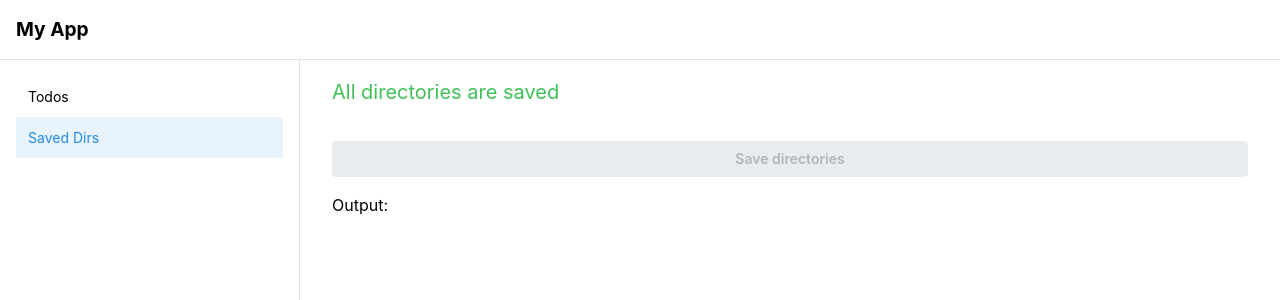
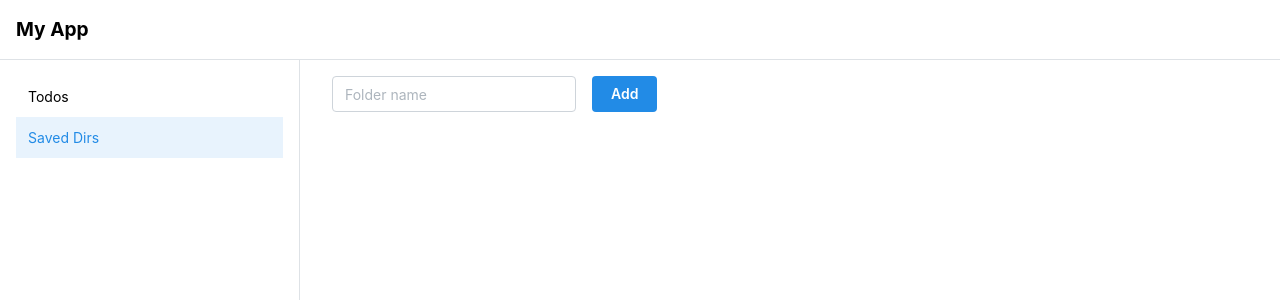
Before and after one commit to Angael/tauri-2-test, a React (Vite) app: page /saved-dirs in a window 1280 px wide. Shown: the top 300 px of the page. Built offline with nearby package versions, Linux system fonts and the light colour scheme.

Commit message:
ui changes

```diff
--- /dev/null
+++ b/src/routes/saved-folders/AddSavedFolder.tsx
@@ -0,0 +1,38 @@
+import { Button, Group, TextInput } from "@mantine/core";
+import { useState } from "react";
+
+type Props = {
+  onAddFolder: (folderName: string) => void;
+  isPending: boolean;
+};
+
+const AddSavedFolder = ({ onAddFolder, isPending }: Props) => {
+  const [folderPath, setFolderPath] = useState<string>("");
+
+  const onSubmit = (event: React.FormEvent<HTMLFormElement>) => {
+    event.preventDefault();
+    const folderName = folderPath.trim();
+    if (folderName) {
+      onAddFolder(folderName);
+      setFolderPath(""); // Clear input after adding
+    }
+  };
+
+  return (
+    <form onSubmit={onSubmit}>
+      <Group>
+        <TextInput
+          placeholder="Folder name"
+          value={folderPath}
+          disabled={isPending}
+          onChange={(event) => setFolderPath(event.currentTarget.value)}
+        />
+        <Button type="submit" loading={isPending}>
+          Add
+        </Button>
+      </Group>
+    </form>
+  );
+};
+
+export default AddSavedFolder;
--- a/src/routes/saved-folders/SavedFolders.tsx
+++ b/src/routes/saved-folders/SavedFolders.tsx
@@ -1,94 +1,88 @@
-import { Button, Text, TextInput } from "@mantine/core";
-import { useListState } from "@mantine/hooks";
-import { useQuery } from "@tanstack/react-query";
+import { Button, Group, Text } from "@mantine/core";
+import { useMutation, useQuery } from "@tanstack/react-query";
 import { invoke } from "@tauri-apps/api/core";
-import { useEffect } from "react";
 import Layout from "../../components/Layout";
+import AddSavedFolder from "./AddSavedFolder";
 
 interface SavedFolder {
   path: string;
 }
 
 const SavedDirs = () => {
-  const [savedDirsState, saveDirsHandlers] = useListState<SavedFolder>([]);
-
   const savedDirs = useQuery({
-    queryKey: ["get_saved_folders2"],
+    queryKey: ["get_saved_folders"],
     queryFn: async () => {
-      console.log(1);
       const _folders = await invoke<SavedFolder[]>("get_saved_folders");
-      console.log("2", _folders);
       return _folders;
     }
     // staleTime: Infinity
   });
 
-  console.log(savedDirs);
+  const addFolderMut = useMutation({
+    mutationKey: ["save_folders"],
+    mutationFn: async (path: string) => {
+      if (!savedDirs.data) {
+        return;
+      }
 
-  const isSaved = savedDirsState.every((dir) =>
-    savedDirs.data?.some((savedDir) => savedDir.path === dir.path)
-  );
+      const newFolder = { path };
 
-  useEffect(() => {
-    if (savedDirs.status === "success" && savedDirs.data) {
-      saveDirsHandlers.setState(savedDirs.data);
+      await invoke("save_folders", {
+        savedFolders: [...savedDirs.data, newFolder]
+      });
+    },
+    onSuccess: () => {
+      savedDirs.refetch();
     }
-  }, [savedDirs.status, savedDirs.data]);
+  });
 
-  // const saveDirs = useMutation({
-  //   mutationKey: ["save_dirs"],
-  //   mutationFn: (dirName: string) =>
-  //     invoke("save_dirs", { dir_names: dirName }),
-  //   onSuccess: () => {
-  //     savedDirs.refetch();
-  //   }
-  // });
+  const removeFolderMut = useMutation({
+    mutationKey: ["remove_saved_folder"],
+    mutationFn: async (path: string) => {
+      if (!savedDirs.data) {
+        return;
+      }
 
-  const onKeyDown = (event: React.KeyboardEvent<HTMLInputElement>) => {
-    // if (event.key === "Enter") {
-    //   const dirName = event.currentTarget.value.trim();
-    //   if (dirName) {
-    //     saveDirs.mutate(dirName);
-    //     event.currentTarget.value = ""; // Clear input after saving
-    //   }
-    // }
-  };
+      const updatedFolders = savedDirs.data.filter(
+        (folder) => folder.path !== path
+      );
+
+      await invoke("save_folders", { savedFolders: updatedFolders });
+    },
+    onSuccess: () => {
+      savedDirs.refetch();
+    }
+  });
+
+  const disableButtons =
+    savedDirs.isPending || addFolderMut.isPending || removeFolderMut.isPending;
 
   return (
     <Layout>
-      <Text c={isSaved ? "green" : "red"} size="xl" mb="md">
-        {isSaved ? "All directories are saved" : "Some directories are unsaved"}
-      </Text>
-      {savedDirsState.map((dir, index) => (
-        <div key={index}>
-          <TextInput
-            label="Directory Name"
-            placeholder="Enter directory name"
-            value={dir.path}
-            onChange={(e) =>
-              saveDirsHandlers.setItem(index, { path: e.currentTarget.value })
-            }
-          />
-        </div>
+      <AddSavedFolder
+        onAddFolder={addFolderMut.mutate}
+        isPending={addFolderMut.isPending}
+      />
+      {savedDirs.data?.map((dir, index) => (
+        <Group key={index}>
+          <Text style={{ userSelect: "text" }}>{dir.path}</Text>
+          <Button variant="outline" disabled={disableButtons}>
+            Edit
+          </Button>
+          <Button
+            color="red"
+            variant="outline"
+            onClick={() => removeFolderMut.mutate(dir.path)}
+            disabled={disableButtons}
+          >
+            Delete
+          </Button>
+        </Group>
       ))}
-      <Button
-        disabled={isSaved}
-        onClick={() => {
-          invoke("save_folders", { saved_folders: savedDirsState })
-            .then(() => {
-              savedDirs.refetch();
-            })
-            .catch((error) => {
-              console.error("Failed to save directories:", error);
-            });
-        }}
-      >
-        Save directories
-      </Button>
-      Output:
+      {/* Output:
       <pre>
         <code>{JSON.stringify(savedDirs.data, null, 2)}</code>
-      </pre>
+      </pre> */}
     </Layout>
   );
 };
```
